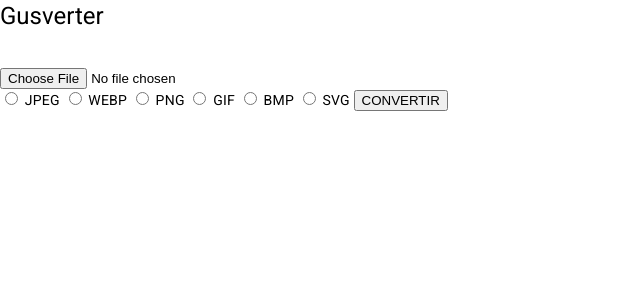
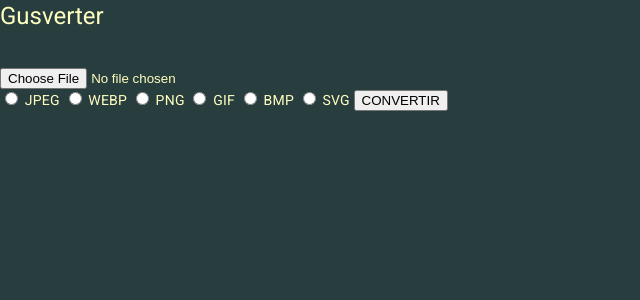
Before and after one commit to GusEngers/image-converter-web, an Angular app: page / in a window 1280 px wide. Shown: the top 300 px of the page, without its empty margins (0-640 px from the left). Built offline with nearby package versions, Linux system fonts and the light colour scheme.

Commit message:
Color de background y color de texto

```diff
--- a/src/styles.scss
+++ b/src/styles.scss
@@ -1,8 +1,17 @@
 /* You can add global styles to this file, and also import other style files */
-$background: #283d3e;
+$background-color: #283d3e;
 $button-color: #d62e2e;
 $text-color: #ffffc0;
 $loader-color: #d6c496;
 
-html, body { height: 100%; }
-body { margin: 0; font-family: Roboto, "Helvetica Neue", sans-serif; }
+html,
+body {
+  height: 100%;
+}
+
+body {
+  margin: 0;
+  font-family: Roboto, "Helvetica Neue", sans-serif;
+  background-color: $background-color;
+  color: $text-color;
+}
```
